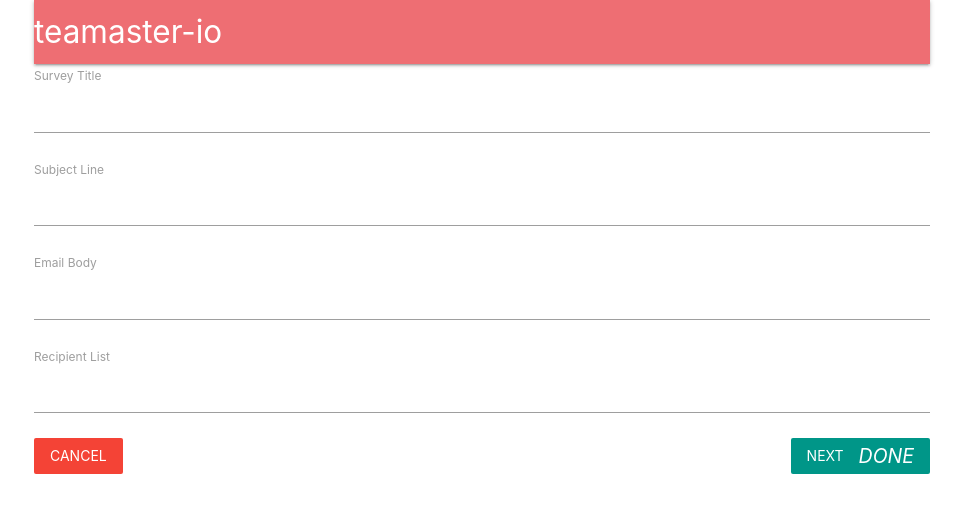
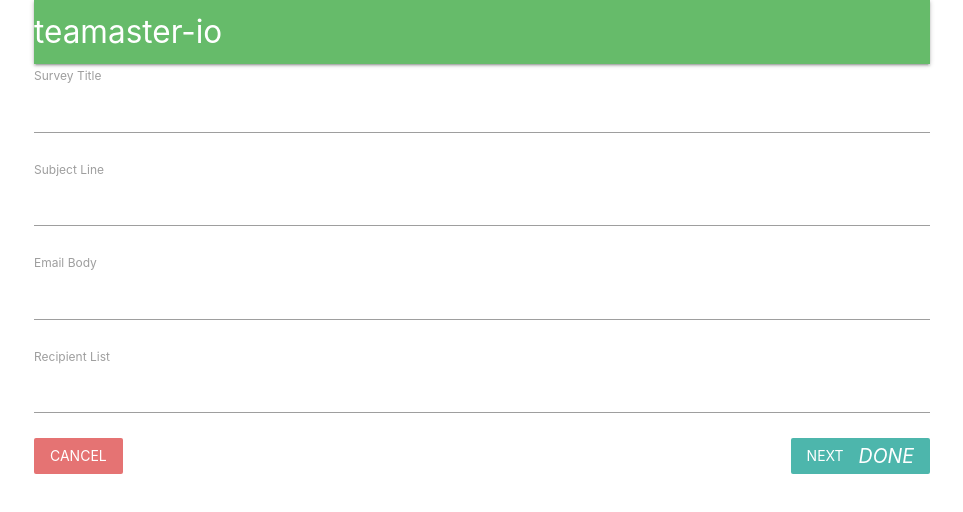
Before and after one commit to underthecode/teamaster-io, a React app: page /surveys/new in a window 1280 px wide. Shown: the top 512 px of the page, without its empty margins (158-1121 px from the left). Built offline with nearby package versions, Linux system fonts and the light colour scheme; no server answers; the HTML template or start-up script is replaced by a standard one.

Commit message:
updated header and button colors

```diff
--- a/client/src/components/Dashboard.jsx
+++ b/client/src/components/Dashboard.jsx
@@ -6,7 +6,10 @@ const Dashboard = () => {
     <div>
       <h2>Dashboard</h2>
       <div className="fixed-action-btn">
-        <Link to="/surveys/new" className="btn-floating btn-large green">
+        <Link
+          to="/surveys/new"
+          className="btn-floating btn-large teal lighten-2"
+        >
           <i className="material-icons">add</i>/>
         </Link>
       </div>
--- a/client/src/components/Header.jsx
+++ b/client/src/components/Header.jsx
@@ -4,10 +4,6 @@ import { Link } from 'react-router-dom';
 import Payments from './Payments';
 
 class Header extends React.Component {
-  constructor() {
-    super();
-  }
-
   renderContent() {
     switch (this.props.auth) {
       case null:
@@ -36,7 +32,7 @@ class Header extends React.Component {
   render() {
     return (
       <nav>
-        <div className="nav-wrapper">
+        <div className="nav-wrapper green lighten-1">
           <Link
             to={this.props.auth ? '/surveys' : '/'}
             className="left brand-logo"
--- a/client/src/components/Payments.jsx
+++ b/client/src/components/Payments.jsx
@@ -13,7 +13,7 @@ class Payments extends React.Component {
         token={token => this.props.handleToken(token)}
         stripeKey={process.env.STRIPE_PUBLISHABLE_KEY}
       >
-        <button className="btn">Add Credits</button>
+        <button className="btn green darken-3">Add Credits</button>
       </StripeCheckout>
     );
   }
--- a/client/src/components/surveys/SurveyForm.jsx
+++ b/client/src/components/surveys/SurveyForm.jsx
@@ -29,10 +29,13 @@ class SurveyForm extends React.Component {
       <div>
         <form onSubmit={this.props.handleSubmit(this.props.onSurveySubmit)}>
           {this.renderFields()}
-          <Link to="/surveys" className="red btn-flat white-text">
+          <Link to="/surveys" className="red lighten-2 btn-flat white-text">
             Cancel
           </Link>
-          <button type="submit" className="teal btn-flat right white-text">
+          <button
+            type="submit"
+            className="teal lighten-2 btn-flat right white-text"
+          >
             Next
             <i className="material-icons right">done</i>
           </button>
```
